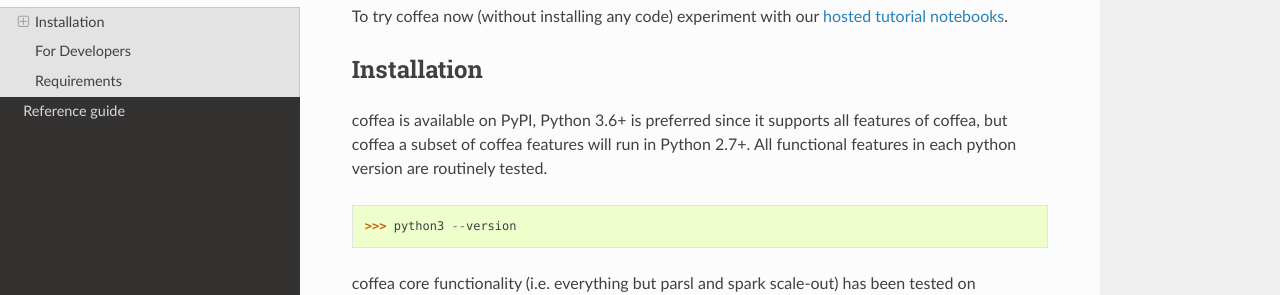
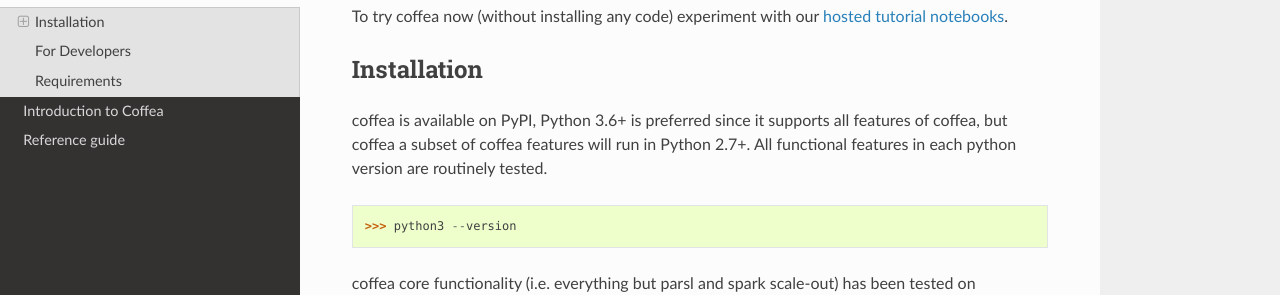
Before and after one commit to CoffeaTeam/coffea, a Sphinx documentation site: the page built from docs/source/quick_start.rst, in a window 1280 px wide. Shown: the part 155-450 px from the top of the page. Built offline with Sphinx 7.4.7 and the Read the Docs theme 2.0.0, drawn with Linux system fonts in a browser that asks for light colours; pages that are not in the unit, such as notebooks, are missing from menus.

Commit message:
add a stub for a few worked out tutorials in the docs

```diff
--- a/docs/source/index.rst
+++ b/docs/source/index.rst
@@ -32,7 +32,7 @@
 .. toctree::
 
    quick_start
-   coffea-introduction.ipynb
+   introduction
    reference
 ..
    userguide/index
--- /dev/null
+++ b/docs/source/introduction.rst
@@ -0,0 +1,6 @@
+Introduction to Coffea
+======================
+
+.. toctree::
+
+   coffea-introduction.ipynb
```
